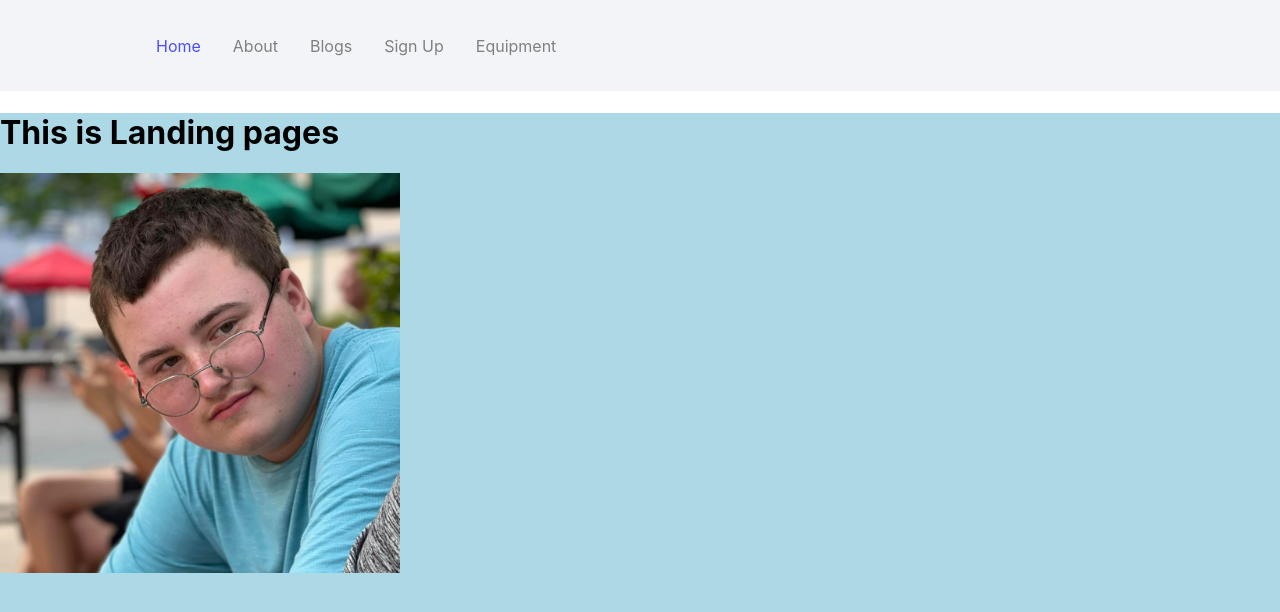
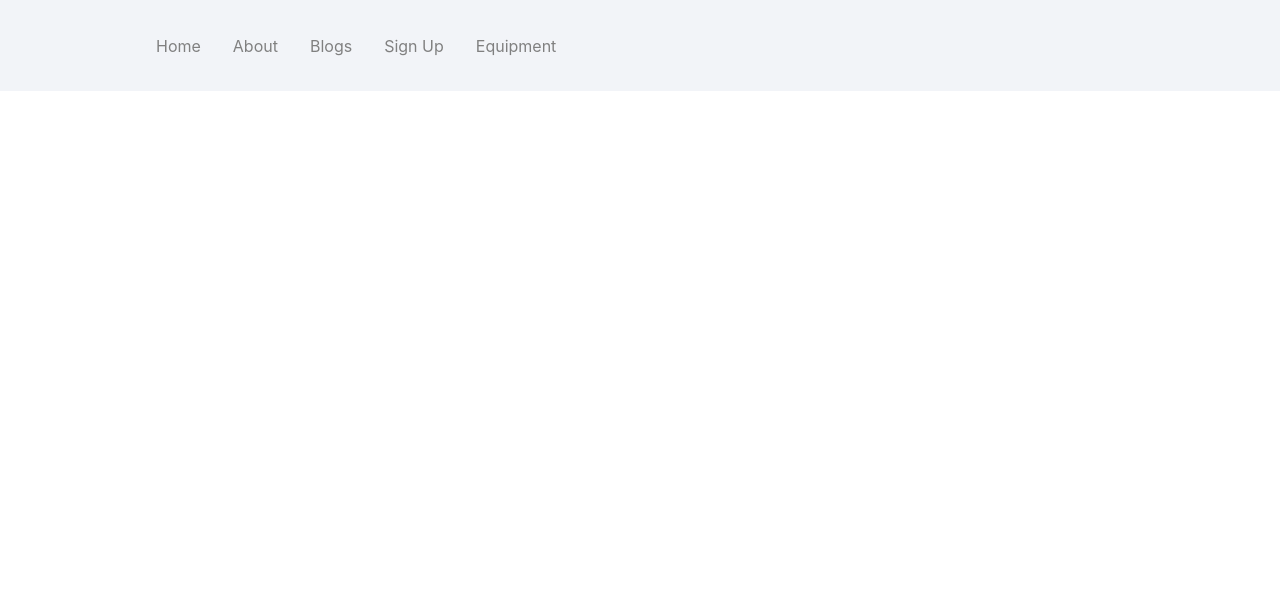
Before and after one commit to Alexdoesvoices/Alexdoesvoices-reactsite, a React (Create React App) app: page / in a window 1280 px wide. Shown: the top 612 px of the page. Built offline with nearby package versions, Linux system fonts and the light colour scheme.

Commit message:
Bug fixes

```diff
--- a/src/App.js
+++ b/src/App.js
@@ -17,7 +17,8 @@ function App() {
         <Router>
             <Navbar />
             <Routes>
-                <Route exact path="/" element={<Home />} />
+                <Route path="*"/>
+                <Route exact path="/Alexdoesvoices-reactsite" element={<Home />} />
                 <Route path="/about" element={<About />} />
                 {/* <Route
                     path="/gear"
--- a/src/components/Navbar/index.js
+++ b/src/components/Navbar/index.js
@@ -9,7 +9,7 @@ const Navbar = () => {
         <>
             <Nav>
                 <NavMenu>
-                <NavLink to="/" activeStyle>
+                <NavLink to="/Alexdoesvoices-reactsite" activeStyle>
                 Home
                 </NavLink>
                     <NavLink to="/About" activeStyle>
```
